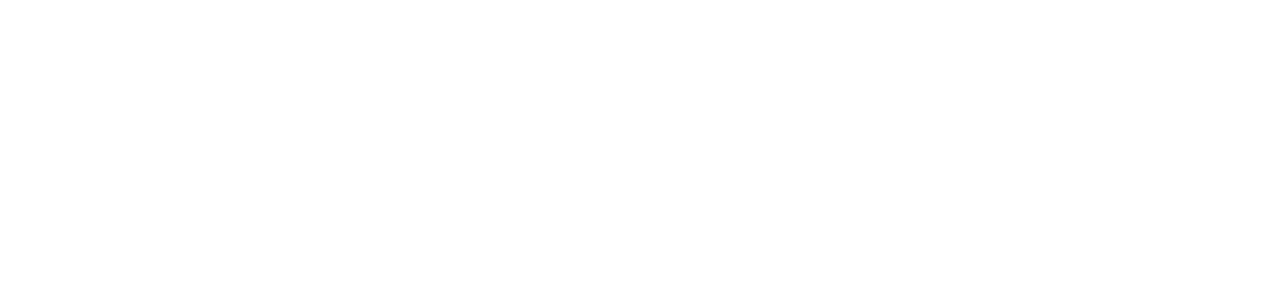
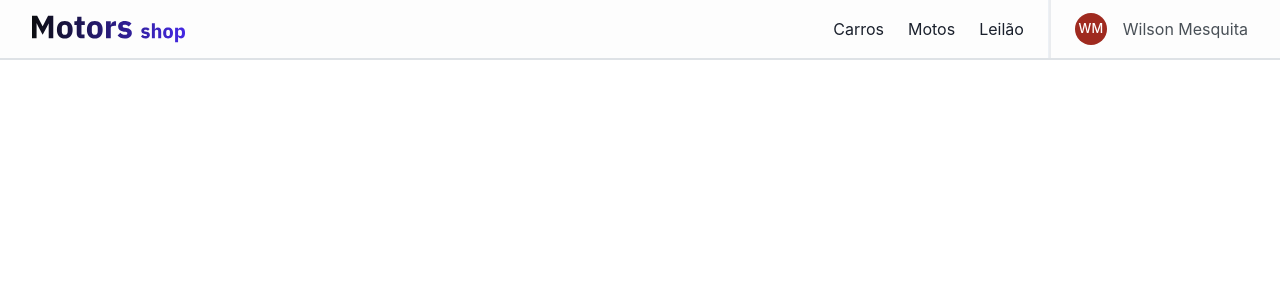
Before and after one commit to motors-9-shop/motors-shop, a React (Vite) app: page / in a window 1280 px wide. Shown: the top 300 px of the page. Built offline with nearby package versions, Linux system fonts and the light colour scheme.

Commit message:
feat: header responsive with logo

```diff
--- a/src/App.tsx
+++ b/src/App.tsx
@@ -1,5 +1,9 @@
+import Header from "./components/Header";
+
 const App = () => {
-  return <div className="App"></div>;
+  return <div className="App">
+    <Header />
+  </div>;
 };
 
 export default App;
--- a/src/components/Header/index.tsx
+++ b/src/components/Header/index.tsx
@@ -5,18 +5,80 @@
   MenuItem,
   IconButton,
   Button,
+  Box,
+  Center,
+  HStack,
+  Link,
+  Divider,
+  Image,
 } from "@chakra-ui/react";
-
+import { useMediaQuery } from '@chakra-ui/react'
 import { HamburgerIcon } from "@chakra-ui/icons";
+import { useState } from "react";
+import Logo from "../../assets/logo.svg"
+import UserCard from "../UserCard";
 
 const Header = () => {
+  const [isLargerThan720] = useMediaQuery('(min-width: 720px)')
+  const [isSmallerThan720] = useMediaQuery('(max-width: 720px)')
+  const [user, setUser] = useState({
+    name: "Wilson Mesquita",
+  })
+
   return (
-    <header>
-      <div>
-        <h1>
-          Motors <span>shop</span>
-        </h1>
-      </div>
+    <Center
+      w="100%"
+      h="60px"
+      bg="grey.10"
+      borderBottom="2px solid var(--chakra-colors-grey-6)"
+      >
+      <Box
+        width="95%"
+        height="100%"
+        display="flex"
+        alignItems="center"
+        justifyContent="space-between"
+      >
+        <Box>
+          <Image src={Logo} />
+        </Box>
+        <HStack spacing="24px" h="100%">
+          {isLargerThan720 &&
+          <>
+            <Link href="#">Carros</Link>
+            <Link href="#">Motos</Link>
+            <Link href="#">Leilão</Link>
+            <Divider
+              w="2px"
+              bg="grey.6"
+              color="grey.6"
+              orientation="vertical"
+            />
+          </>
+          }
+          {
+            isLargerThan720 ?
+            <>
+              {user ?
+              <Menu>
+                <MenuButton
+                  as={UserCard}
+                />
+                <MenuList textStyle="body-1-400" color="grey.2">
+                  <MenuItem>Editar Perfil</MenuItem>
+                  <MenuItem>Editar Endereço</MenuItem>
+                  <MenuItem>Minhas Compras</MenuItem>
+                  <MenuItem>Sair</MenuItem>
+                </MenuList>
+              </Menu>
+                :
+                <>
+                <Button variant="ghost" textStyle="body-1-600">Fazer Login</Button>
+                <Button variant="outline" textStyle="button-big-text">Cadastrar</Button>
+                </>
+              }
+            </>
+            :
             <Menu>
               <MenuButton
                 as={IconButton}
@@ -24,17 +86,24 @@
                 icon={<HamburgerIcon />}
                 variant="outline"
               />
-        <MenuList>
+              <MenuList textStyle="body-1-400" color="grey.2">
                 <MenuItem>Carros</MenuItem>
                 <MenuItem>Motos</MenuItem>
                 <MenuItem>Leilão</MenuItem>
-          <MenuItem borderTop="1px solid #ADB5BD">Fazer Login</MenuItem>
+                { isSmallerThan720 &&
+                <>
+                  <MenuItem borderTop="1px solid var(--chakra-colors-grey-4)">Fazer Login</MenuItem>
                   <MenuItem>
-            <Button>Cadastrar</Button>
+                    Cadastrar
                   </MenuItem>
+                </>
+                }
               </MenuList>
             </Menu>
-    </header>
+          }
+        </HStack>
+      </Box>
+    </Center>
   );
 };
 
--- /dev/null
+++ b/src/components/UserCard/index.tsx
@@ -0,0 +1,18 @@
+import { Box, BoxProps, Text } from "@chakra-ui/layout"
+import { Avatar, forwardRef } from "@chakra-ui/react"
+
+const UserCard = forwardRef<BoxProps, 'div'>((props, ref) => (
+    <Box
+        display="flex"
+        alignItems="center"
+        gap="16px"
+        ref={ref}
+        {...props}
+        cursor="pointer"
+    >
+        <Avatar name="Wilson Mesquita" size="sm"/>
+        <Text textStyle="body-1-400" color="grey.2">Wilson Mesquita</Text>
+    </Box>
+))
+
+export default UserCard
--- /dev/null
+++ b/src/custom.d.ts
@@ -0,0 +1,4 @@
+declare module "*.svg" {
+    const content: any;
+    export default content;
+}
--- a/tsconfig.json
+++ b/tsconfig.json
@@ -16,6 +16,6 @@
     "noEmit": true,
     "jsx": "react-jsx"
   },
-  "include": ["src"],
+  "include": ["src", "src/components", "src/custom.d.ts"],
   "references": [{ "path": "./tsconfig.node.json" }]
 }
```
Also changed, not shown: src/assets/logo.svg (added). Lines whose indentation alone changed are shown as unchanged.
